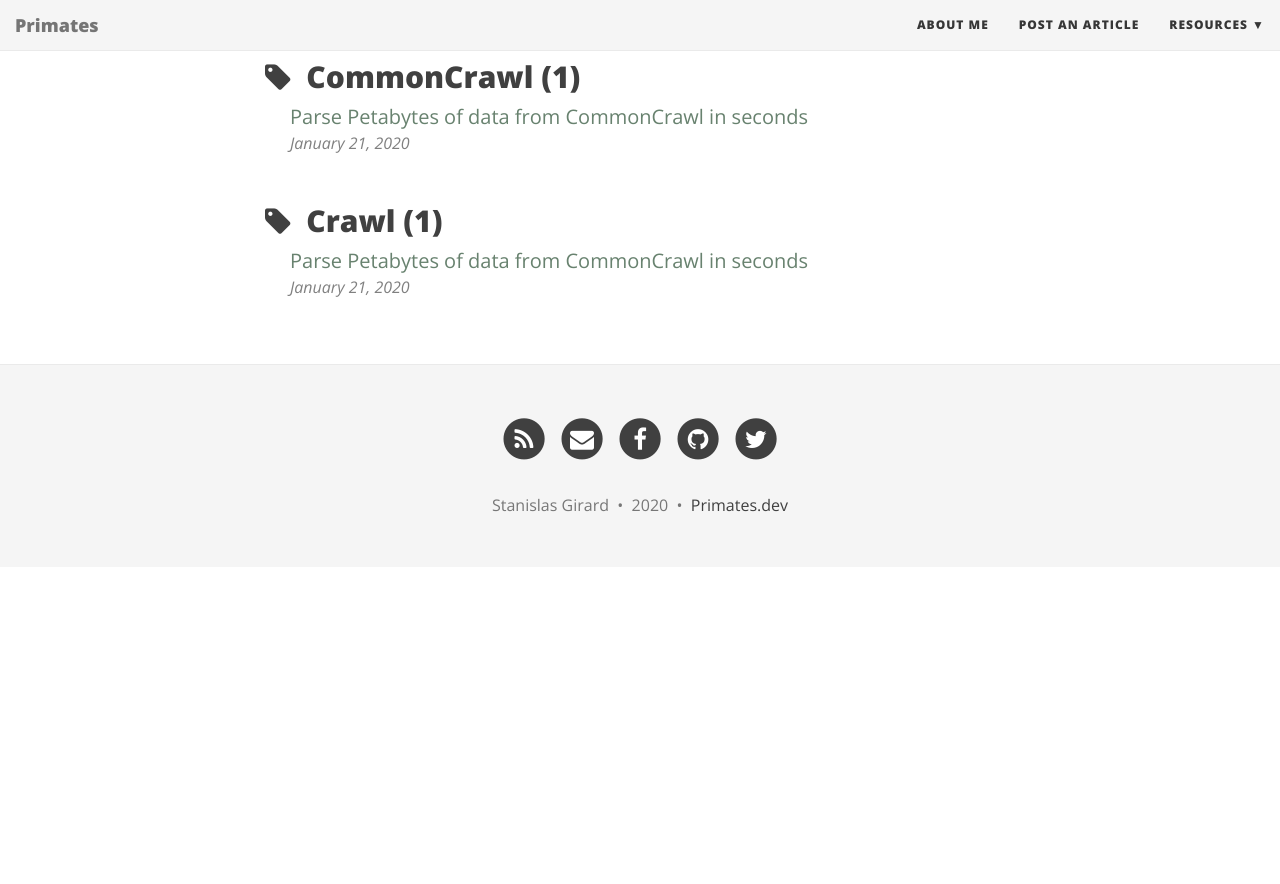
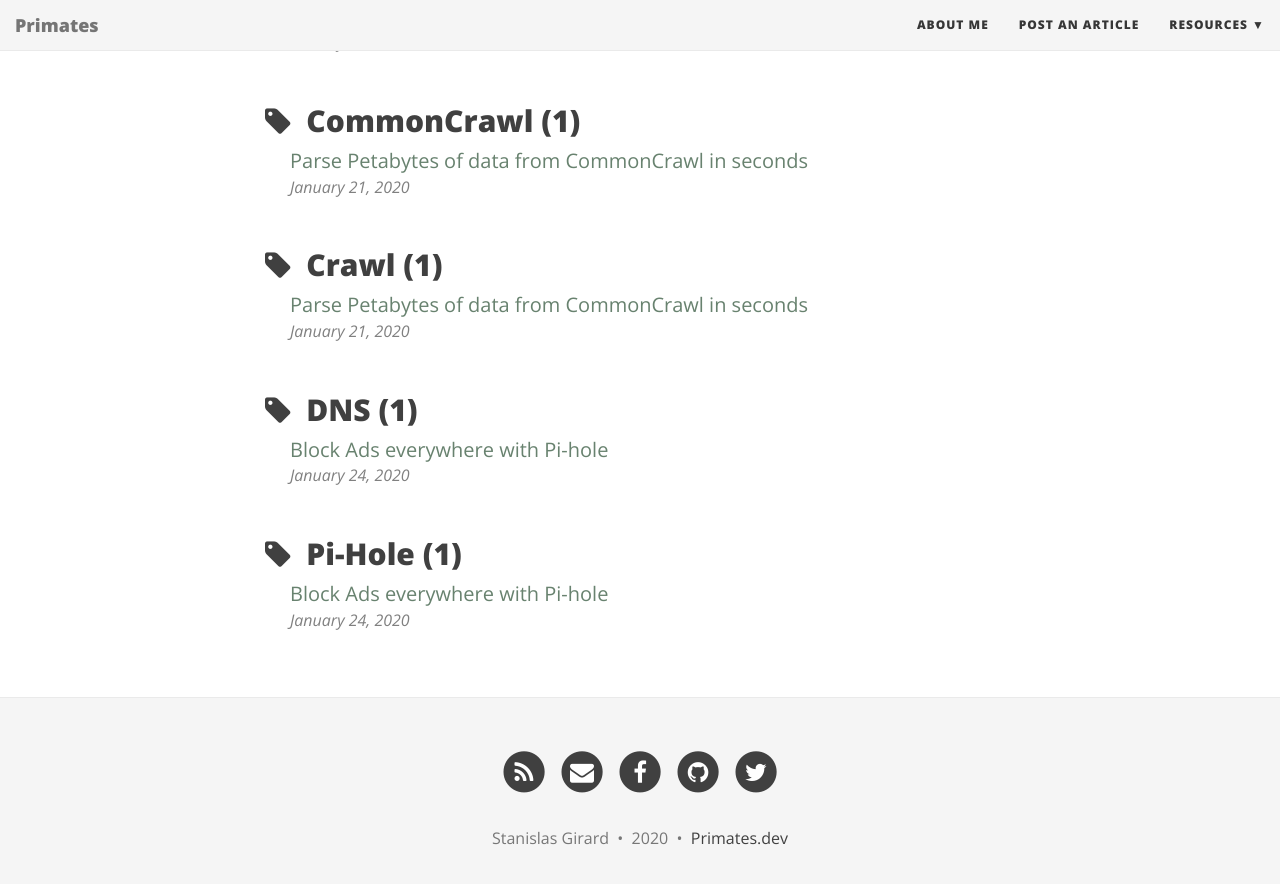
Before and after one commit to StanGirard/Primates-Jekyll, a Jekyll site: the page built from tags.html, in a window 1280 px wide and 900 px high, scrolled down 878 px. Shown: the top 884 px of the window. Built offline with Jekyll 4.4.1, drawn with Linux system fonts in a browser that asks for light colours; nearby versions of some CDN libraries; before the commit the page ends 1445 px from its top, so only the background shows below that.

Commit message:
Update 2020-01-24-block-ads-everywhere-with-pi-hole.md

```diff
--- a/_posts/2020-01-24-block-ads-everywhere-with-pi-hole.md
+++ b/_posts/2020-01-24-block-ads-everywhere-with-pi-hole.md
@@ -7,6 +7,8 @@ author: stan_girard
 tags:
   - Ads
   - AdBlock
+  - DNS
+  - Pi-Hole
 image: /img/user_upload/Pi-hole_Logo.png
 date: '2020-01-24'
 categories:
```
